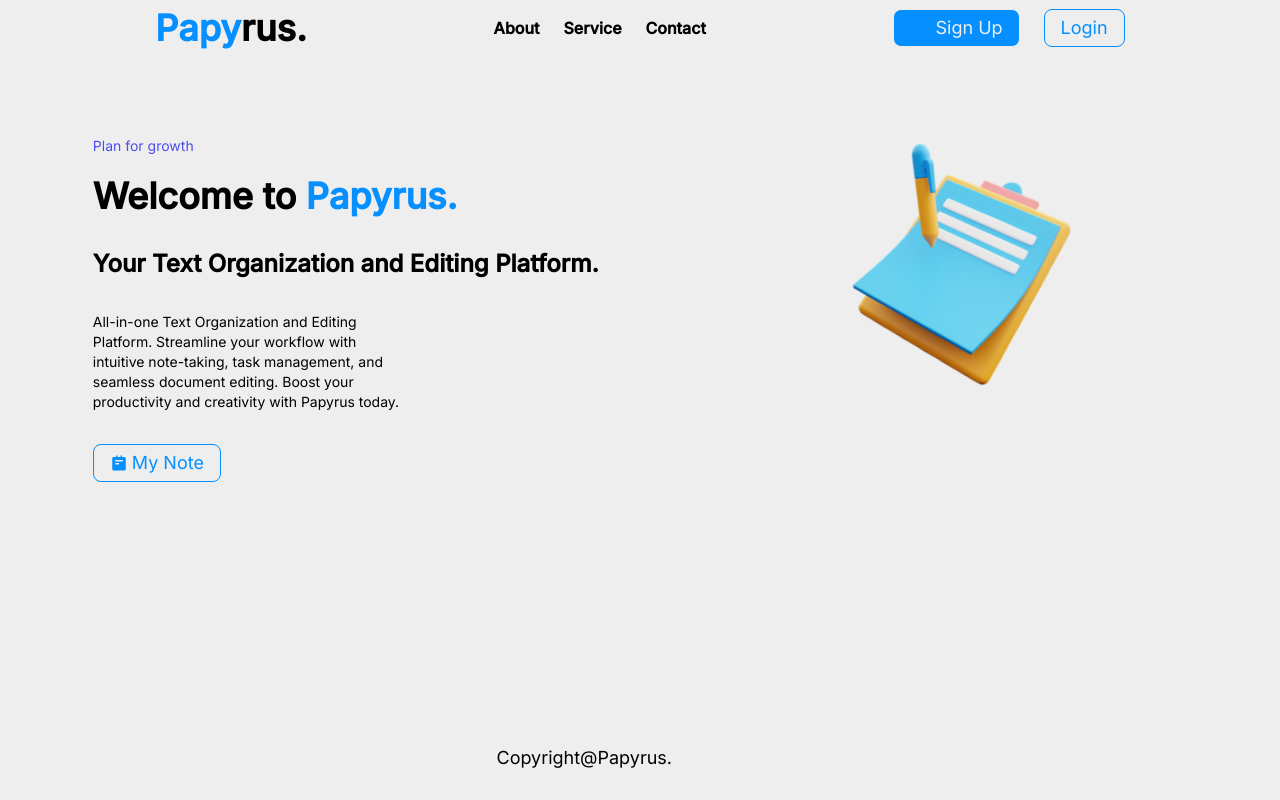
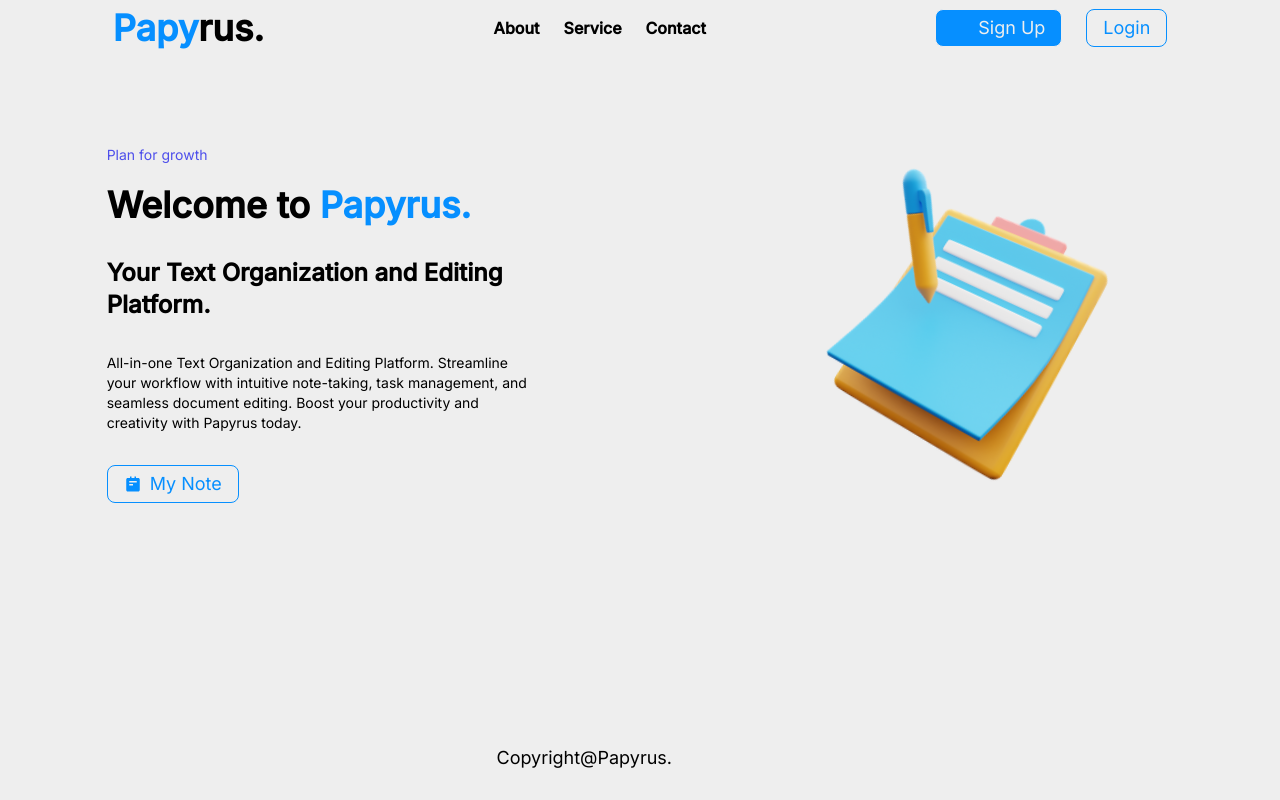
Before and after one commit to PapyrusProject/papyrus-depreciated, a React (Vite) app: page / in a window 1280 px wide. Built offline with nearby package versions, Linux system fonts and the light colour scheme; some icons are missing.

Commit message:
fix: welcome bugs

```diff
--- a/src/components/Buttons/Btn.tsx
+++ b/src/components/Buttons/Btn.tsx
@@ -19,7 +19,7 @@ export default function Btn({ name = '', icon, bgColor = '', hover = '', func }:
     return (
         <button
             onClick={func}
-            className={`items-center justify-center py-1 px-4 text-lg rounded-lg border flex ${bgColor} ${hover}`}
+            className={`items-center justify-center py-1 px-4 text-lg rounded-lg border flex gap-2 ${bgColor} ${hover}`}
         >
             {icon}
             {name}
--- a/src/components/Header/Header.tsx
+++ b/src/components/Header/Header.tsx
@@ -16,7 +16,7 @@ export default function Header({ onOpenLoginModal }: HeaderProps) {
   }
 
   return (
-    <nav className="flex items-center justify-around w-[90%] py-2 mx-auto">
+    <nav className="flex items-center justify-around py-2 mx-auto">
       <a href="/" className="text-4xl text-primary font-bold">
         Papy<span className="text-black">rus.</span>
       </a>
@@ -29,7 +29,7 @@ export default function Header({ onOpenLoginModal }: HeaderProps) {
         <Btn
           icon={<PiUserFill />}
           name="Sign Up"
-          bgColor="bg-primary text-white items-center gap-2"
+          bgColor="bg-primary text-white items-center"
           hover="hover:bg-white hover:text-primary"
           func={RedirectTo}
         />
--- a/src/components/Welcome/Welcome.tsx
+++ b/src/components/Welcome/Welcome.tsx
@@ -4,27 +4,29 @@ import Logo from '../../assets/logo.svg'
 
 export default function Welcome() {
     return (
-        <div className='w-[90%] flex flex-col justify-center md:flex-row mx-auto '>
-            <div className='w-full md:w-[75%] lg:w-[65%] xl:w-[55%] mt-20'>
+        <div className=' flex flex-col items-center justify-center md:flex-row mx-auto'>
+            <div className='w-1/2  flex flex-col items-center justify-center '>
+                <div className='w-2/3'>
                     <p className="text-secondary text-sm">Plan for growth</p>
                     <h1 className="text-4xl pt-5 font-bold">
                         Welcome to <span className="text-primary">Papyrus.</span>
                     </h1>
                     <h2 className="text-2xl pt-8 font-semibold">Your Text Organization and Editing Platform.</h2>
-                <div className="w-full md:w-[70%] lg:w-[60%] xl:w-[50%] pt-8 text-sm mb-8">
-                    <p>
+                    <p className="pt-8 text-sm mb-8">
                         All-in-one Text Organization and Editing Platform. Streamline your workflow with intuitive note-taking,
                         task management, and seamless document editing. Boost your productivity and creativity with Papyrus today.
                     </p>
-                </div>
                     <Btn
                         name='My Note'
-                    icon={<BiSolidNotepad className=' mr-1' />}
-                    bgColor="bg-white text-primary px-10"
+                        icon={<BiSolidNotepad />}
+                        bgColor="bg-white text-primary"
                         hover="hover:bg-primary hover:text-white"
                     />
                 </div>
-            <img className='w-[40%] h-[90%] hidden md:flex' src={Logo}></img>
+            </div>
+            <div className='w-1/2 flex items-center justify-center'>
+                <img className=' hidden md:flex' src={Logo}></img>
+            </div>
         </div>
     )
 }
```
Lines whose indentation alone changed are shown as unchanged.
